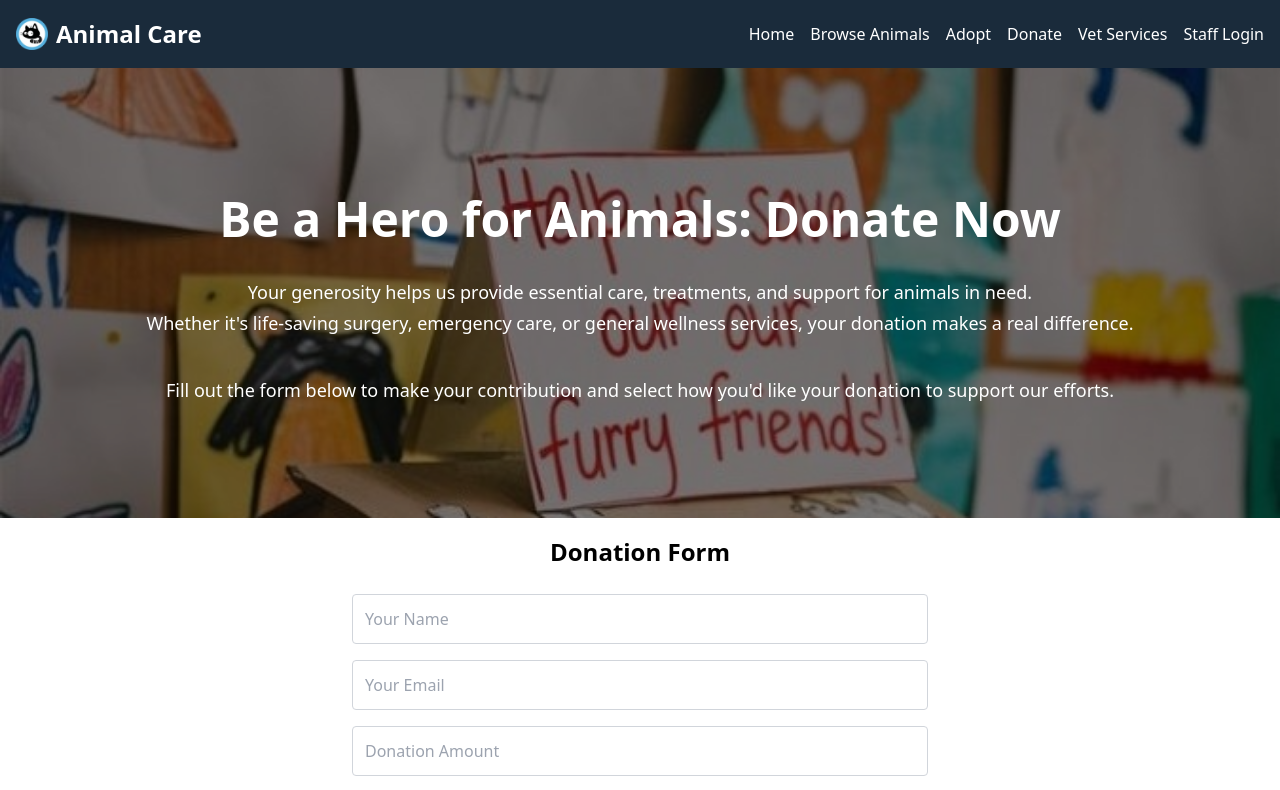
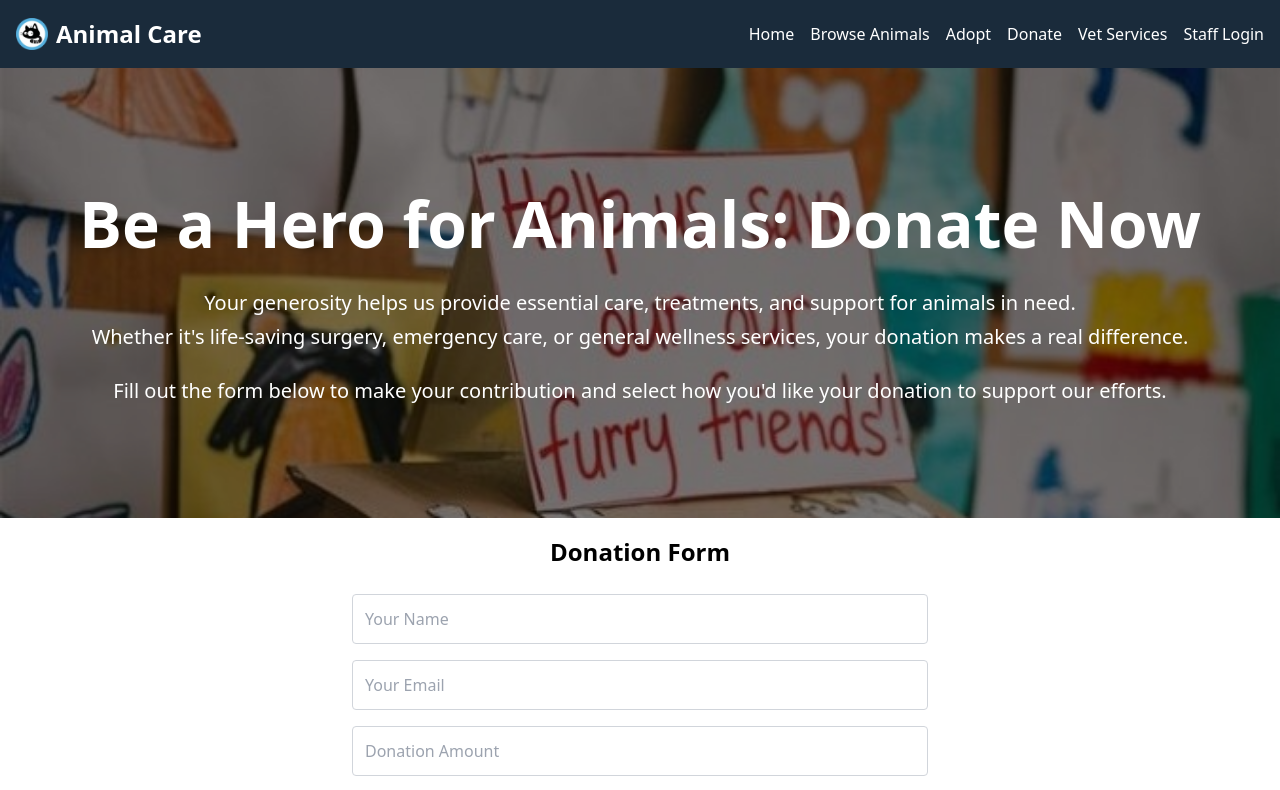
Before and after one commit to simrasheikh/animal-care-system-react, a React (Create React App) app in the folder frontend/: page /donate in a window 1280 px wide. Shown: the top 790 px of the page. Built offline with nearby package versions, Linux system fonts and the light colour scheme; no server answers.

Commit message:
Added animate.css styling to vet, adopt, and donate pages

```diff
--- a/frontend/src/AdoptLanding.js
+++ b/frontend/src/AdoptLanding.js
@@ -32,13 +32,19 @@ const AdoptLanding = () => {
         }}
       >
         <div className="absolute inset-0 bg-black bg-opacity-50 flex flex-col items-center justify-center text-white px-6">
-          <h1 className="text-5xl font-extrabold text-center">Thank You for Wanting to Adopt!</h1>
-          <p className="text-lg mt-6 text-center">Every animal deserves a chance to be loved. By adopting, you're not just gaining a pet; you're making a lifelong friend.</p>
-          <p className="text-lg mt-2 text-center">Explore our adoptable animals and find your perfect companion today!</p>
+        <h1 className="text-5xl md:text-6xl font-extrabold text-center mb-4 animate__animated animate__fadeIn animate__delay-1s">
+          Thank You for Wanting to Adopt!
+          </h1>
+          <p className="text-lg md:text-xl text-center mb-6 animate__animated animate__slideInUp">
+            Every animal deserves a chance to be loved. By adopting, you're not just gaining a pet; you're making a lifelong friend.
+          </p>
+          <p className="text-lg md:text-xl text-center mb-1 animate__animated animate__slideInUp">
+            Explore our adoptable animals and find your perfect companion today!
+          </p>
         <div className="mt-10">
           <Link to="/animals">
           <button
-            className="px-8 py-3 rounded-lg text-white transition transform hover:scale-105"
+            className="px-8 py-3 rounded-lg text-white animate__animated animate__slideInUp transition transform hover:scale-105"
             style={{ backgroundColor: '#4992b8' }}  // Main color
             onMouseEnter={(e) => e.target.style.backgroundColor = '#3e7a99'}  // Darker color on hover
             onMouseLeave={(e) => e.target.style.backgroundColor = '#4992b8'}  // Revert back to main color
--- a/frontend/src/Donate.js
+++ b/frontend/src/Donate.js
@@ -76,10 +76,18 @@ const Donate = () => {
         }}
       >
         <div className="absolute inset-0 bg-black bg-opacity-50 flex flex-col items-center justify-center text-white">
-          <h1 className="text-5xl font-extrabold text-center">Be a Hero for Animals: Donate Now</h1>
-          <p className="text-lg mt-6 text-center">Your generosity helps us provide essential care, treatments, and support for animals in need.</p>
-          <p className="text-lg mt-1 text-center">Whether it's life-saving surgery, emergency care, or general wellness services, your donation makes a real difference.</p>
-          <p className="text-lg mt-10 text-center">Fill out the form below to make your contribution and select how you'd like your donation to support our efforts.</p>
+          <h1 className="text-5xl md:text-6xl font-extrabold text-center mb-4 animate__animated animate__fadeIn animate__delay-1s">
+            Be a Hero for Animals: Donate Now
+          </h1>
+          <p className="text-lg md:text-xl text-center mb-1 animate__animated animate__slideInUp">
+            Your generosity helps us provide essential care, treatments, and support for animals in need.
+          </p>
+          <p className="text-lg md:text-xl text-center mb-6 animate__animated animate__slideInUp">
+            Whether it's life-saving surgery, emergency care, or general wellness services, your donation makes a real difference.
+          </p>
+          <p className="text-lg md:text-xl text-center mb-1 animate__animated animate__slideInUp">
+            Fill out the form below to make your contribution and select how you'd like your donation to support our efforts.
+          </p>
         </div>
       </section>
 
--- a/frontend/src/Home.js
+++ b/frontend/src/Home.js
@@ -40,7 +40,7 @@ const Home = () => {
             Helping Animals Thrive, One Paw at a Time
           </p>
           <p className="text-lg md:text-xl text-center mb-1 animate__animated animate__slideInUp">
-          We believe that every animal deserves love, care, and a forever home. Our team is dedicated to providing expert veterinary services, helping you find the perfect companion, and making sure that animals receive the care they need to thrive.
+            We believe that every animal deserves love, care, and a forever home. Our team is dedicated to providing expert veterinary services, helping you find the perfect companion, and making sure that animals receive the care they need to thrive.
           </p>
           <div className="mt-6">
             <Link to="/animals">
--- a/frontend/src/VetPage.js
+++ b/frontend/src/VetPage.js
@@ -110,9 +110,15 @@ const VetPage = () => {
         }}
       >
       <div className="absolute inset-0 bg-black bg-opacity-50 flex flex-col items-center justify-center text-white">
-        <h1 className="text-5xl font-extrabold text-center">Meet Our Veterinarians</h1>
-        <p className="text-lg mt-4 text-center">Dedicated, compassionate, and highly skilled – our veterinarians are here to provide the best care for your beloved pets.</p>
-        <p className="text-lg mt-1 text-center">Browse through their profiles and easily book an appointment today!</p>
+      <h1 className="text-5xl md:text-6xl font-extrabold text-center mb-4 animate__animated animate__fadeIn animate__delay-1s">
+        Meet Our Veterinarians
+      </h1>
+      <p className="text-lg md:text-xl text-center mb-6 animate__animated animate__slideInUp">
+        Dedicated, compassionate, and highly skilled – our veterinarians are here to provide the best care for your beloved pets.
+      </p>
+      <p className="text-lg md:text-xl text-center mb-1 animate__animated animate__slideInUp">
+        Browse through their profiles and easily book an appointment today!
+      </p>
       </div>
       </section>
 
```
